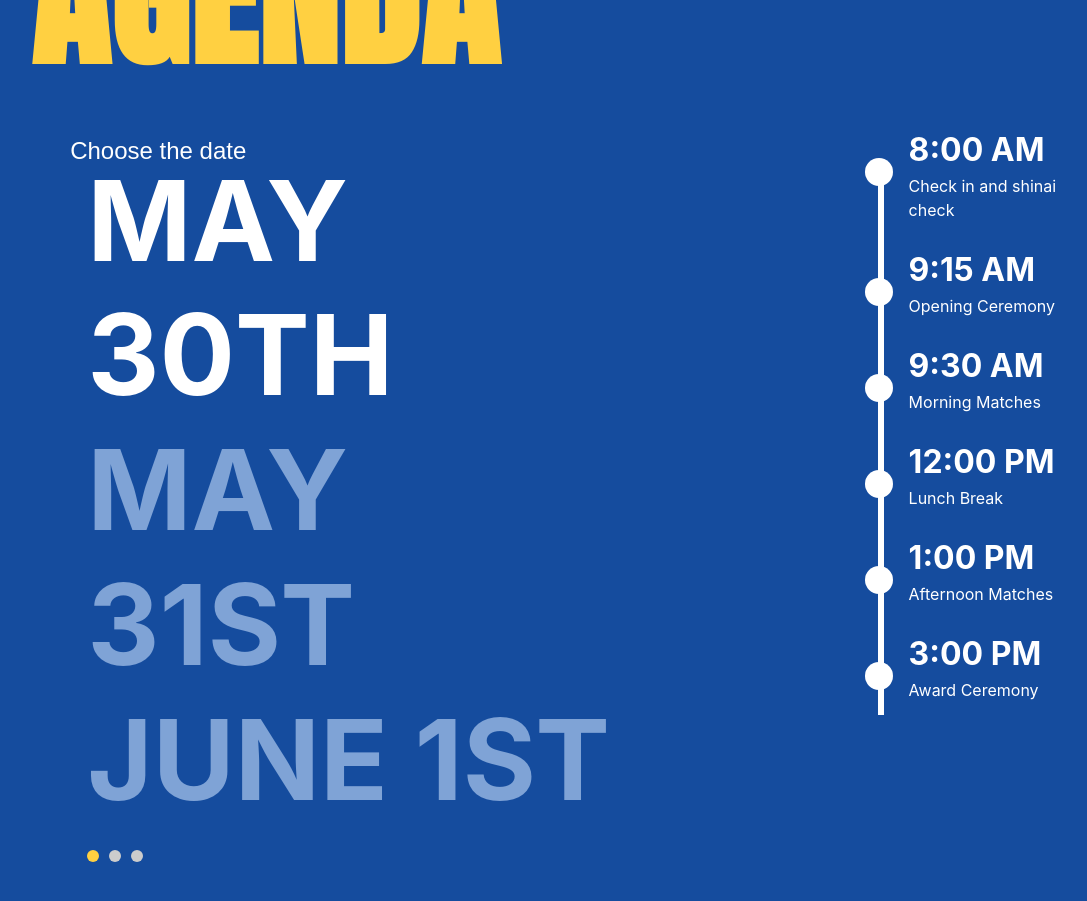
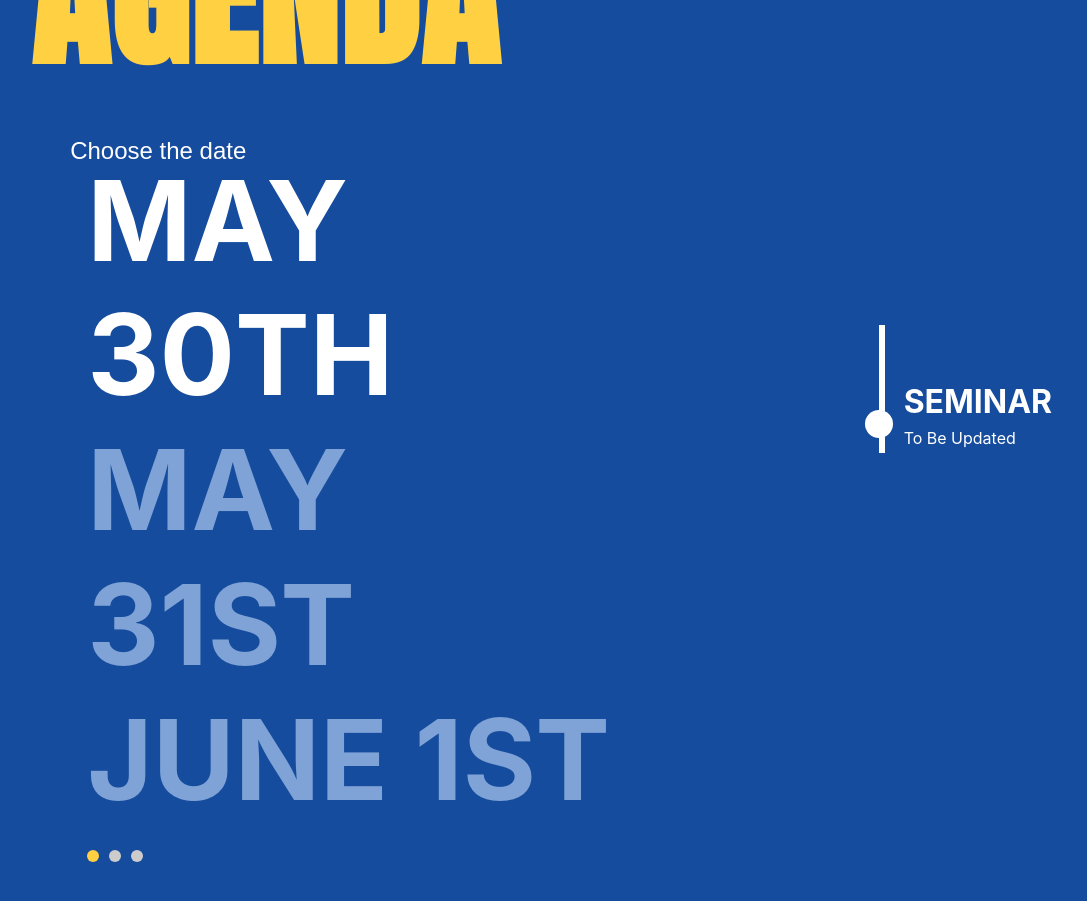
Before and after one commit to dat-nix/Landing-page, a React (Vite) app: page /rikt in a window 1280 px wide. Shown: the part 2800-3701 px from the top of the page, without its empty margins (4-1091 px from the left). Built offline with nearby package versions, Linux system fonts and the light colour scheme.

Commit message:
Update AgendaSection.jsx
chỉnh date 30 tháng 5

```diff
--- a/src/components/AgendaSection.jsx
+++ b/src/components/AgendaSection.jsx
@@ -3,12 +3,7 @@ import '../styles/Agenda.css';
 
 const agendaData = {
   'May 30th': [
-    { time: '8:00 AM', activity: 'Check in and shinai check' },
-    { time: '9:15 AM', activity: 'Opening Ceremony' },
-    { time: '9:30 AM', activity: 'Morning Matches' },
-    { time: '12:00 PM', activity: 'Lunch Break' },
-    { time: '1:00 PM', activity: 'Afternoon Matches' },
-    { time: '3:00 PM', activity: 'Award Ceremony' },
+    { time: 'SEMINAR', activity: 'To Be Updated' },
   ],
   'May 31st': [
     { time: '8:00 AM', activity: 'Check in and shinai check' },
```
